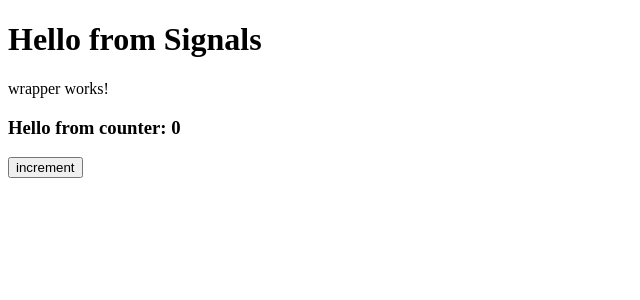
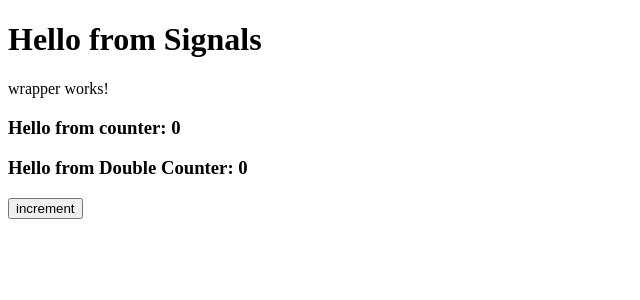
Before and after one commit to SvetlinGG/Signals-and-Routing, an Angular app in the folder signals/: page / in a window 1280 px wide. Shown: the top 300 px of the page, without its empty margins (0-640 px from the left). Built offline with nearby package versions, Linux system fonts and the light colour scheme.

Commit message:
computed signals

```diff
--- a/signals/src/app/wrapper/wrapper.component.html
+++ b/signals/src/app/wrapper/wrapper.component.html
@@ -1,5 +1,6 @@
 <p>wrapper works!</p>
 
 <h3>Hello from counter: {{counter()}}</h3>
+<h3>Hello from Double Counter: {{doubleCounter()}}</h3>
 
 <button (click)="increment()">increment</button>
--- a/signals/src/app/wrapper/wrapper.component.ts
+++ b/signals/src/app/wrapper/wrapper.component.ts
@@ -1,4 +1,4 @@
-import { Component, OnInit, signal } from '@angular/core';
+import { Component, computed, OnInit, signal } from '@angular/core';
 
 @Component({
   selector: 'app-wrapper',
@@ -10,6 +10,7 @@ import { Component, OnInit, signal } from '@angular/core';
 export class WrapperComponent implements OnInit {
 
   counter = signal(0);
+  doubleCounter = computed(() => this.counter() * 2);
 
   ngOnInit(): void {
     console.log(`counter: ${this.counter()}`);
```
